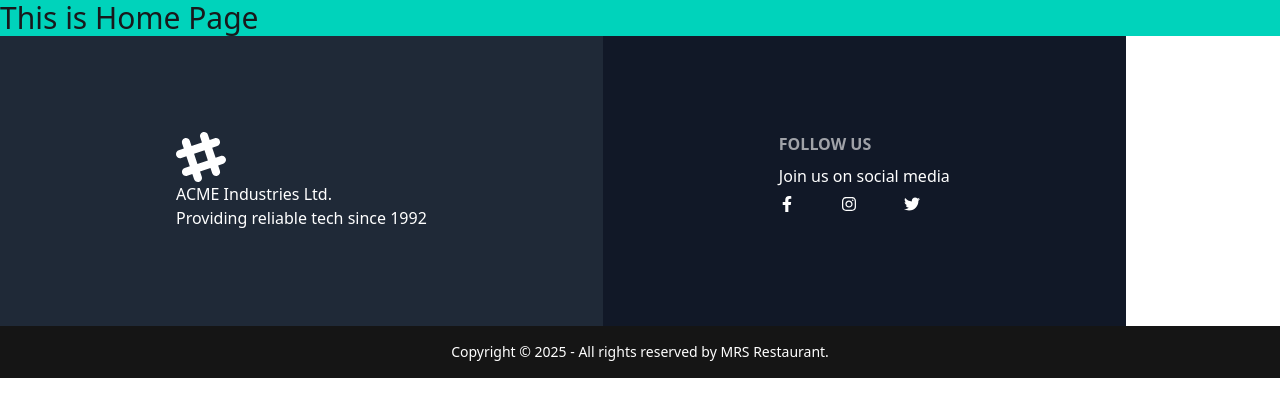
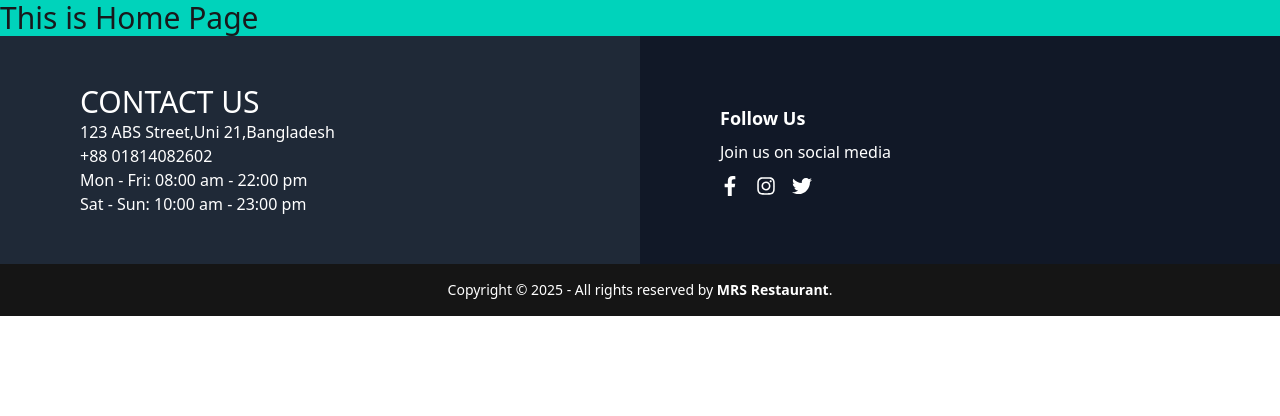
Before and after one commit to Abusayem99133/mrs-restaurant-client, a React (Vite) app: page / in a window 1280 px wide. Shown: the top 416 px of the page. Built offline with nearby package versions, Linux system fonts and the light colour scheme.

Commit message:
updated to the footer section

```diff
--- a/index.html
+++ b/index.html
@@ -4,7 +4,7 @@
     <meta charset="UTF-8" />
     <link rel="icon" type="image/svg+xml" href="/vite.svg" />
     <meta name="viewport" content="width=device-width, initial-scale=1.0" />
-    <title>Vite + React</title>
+    <title>MRS Restaurant</title>
   </head>
   <body>
     <div id="root"></div>
--- a/src/Layout/Main.jsx
+++ b/src/Layout/Main.jsx
@@ -1,6 +1,6 @@
 import React from "react";
 import { Outlet } from "react-router-dom";
-import Footer from "../Shared/Footer/Footer";
+import Footer from "../Pages/Shareds/Footer/Footer";
 
 const Main = () => {
   return (
--- /dev/null
+++ b/src/Pages/Shareds/Footer/Footer.jsx
@@ -0,0 +1,87 @@
+import { FaFacebookF, FaInstagram, FaTwitter } from "react-icons/fa";
+
+const Footer = () => {
+  return (
+    <div>
+      {/* <footer className="md:flex ">
+        <aside className=" bg-[#1F2937] py-24 px-44 text-white">
+          <h2 className="uppercase md:text-3xl">Contact us</h2>
+          <p>123 ABS Street,Uni 21,Bangladesh</p>
+          <span>+88 01814082602</span>
+          <br />
+          <span>Mon - Fri: 08:00 am - 22:00 pm</span>
+          <br />
+          <span>Sat - Sun: 10:00 am - 23:00 pm</span>
+        </aside>
+        <nav className=" bg-[#111827] py-24 px-44 text-white">
+          <h6 className="footer-title">Follow US</h6>
+          <p>Join us on social media</p>
+          <div className="grid grid-flow-col gap-4 my-2">
+            <a>
+              <FaFacebookF />
+            </a>
+            <a>
+              <FaInstagram />
+            </a>
+            <a>
+              <FaTwitter />
+            </a>
+          </div>
+        </nav>
+      </footer> */}
+      <footer className="text-white">
+        {/* Top Section */}
+        <div className="max-w-7xl mx-auto grid grid-cols-1 md:grid-cols-2 ">
+          {/* Left side */}
+          <aside className="bg-[#1F2937] px-6 sm:px-10 lg:px-20 py-12 flex flex-col items-start justify-center">
+            <h2 className="uppercase text-sm sm:text-base lg:text-3xl">
+              Contact us
+            </h2>
+            <p>123 ABS Street,Uni 21,Bangladesh</p>
+            <span>+88 01814082602</span>
+
+            <span>Mon - Fri: 08:00 am - 22:00 pm</span>
+
+            <span>Sat - Sun: 10:00 am - 23:00 pm</span>
+          </aside>
+
+          {/* Right side */}
+          <nav className="bg-[#111827] px-6 sm:px-10 lg:px-20 py-12 flex flex-col items-start justify-center">
+            <h6 className="font-semibold text-lg mb-2">Follow Us</h6>
+            <p className="mb-3 text-sm sm:text-base">Join us on social media</p>
+            <div className="flex gap-4 text-xl">
+              <a
+                href="#"
+                className="hover:text-blue-500 transition-colors duration-300"
+              >
+                <FaFacebookF />
+              </a>
+              <a
+                href="#"
+                className="hover:text-pink-500 transition-colors duration-300"
+              >
+                <FaInstagram />
+              </a>
+              <a
+                href="#"
+                className="hover:text-sky-400 transition-colors duration-300"
+              >
+                <FaTwitter />
+              </a>
+            </div>
+          </nav>
+        </div>
+
+        {/* Bottom Section */}
+        <aside className="bg-[#151515] p-4 text-center">
+          <p className="text-xs sm:text-sm text-white">
+            Copyright © {new Date().getFullYear()} - All rights reserved by{" "}
+            <span className="font-semibold ">MRS Restaurant</span>.
+          </p>
+        </aside>
+      </footer>
+    </div>
+  );
+};
+
+export default Footer;
--- a/src/Shared/Footer/Footer.jsx
+++ /dev/null
@@ -1,52 +0,0 @@
-import { FaFacebookF, FaInstagram, FaTwitter } from "react-icons/fa";
-
-const Footer = () => {
-  return (
-    <div>
-      <footer className="flex ">
-        <aside className=" bg-[#1F2937] py-24 px-44 text-white">
-          <svg
-            width="50"
-            height="50"
-            viewBox="0 0 24 24"
-            xmlns="http://www.w3.org/2000/svg"
-            fillRule="evenodd"
-            clipRule="evenodd"
-            className="fill-current"
-          >
-            <path d="M22.672 15.226l-2.432.811.841 2.515c.33 1.019-.209 2.127-1.23 2.456-1.15.325-2.148-.321-2.463-1.226l-.84-2.518-5.013 1.677.84 2.517c.391 1.203-.434 2.542-1.831 2.542-.88 0-1.601-.564-1.86-1.314l-.842-2.516-2.431.809c-1.135.328-2.145-.317-2.463-1.229-.329-1.018.211-2.127 1.231-2.456l2.432-.809-1.621-4.823-2.432.808c-1.355.384-2.558-.59-2.558-1.839 0-.817.509-1.582 1.327-1.846l2.433-.809-.842-2.515c-.33-1.02.211-2.129 1.232-2.458 1.02-.329 2.13.209 2.461 1.229l.842 2.515 5.011-1.677-.839-2.517c-.403-1.238.484-2.553 1.843-2.553.819 0 1.585.509 1.85 1.326l.841 2.517 2.431-.81c1.02-.33 2.131.211 2.461 1.229.332 1.018-.21 2.126-1.23 2.456l-2.433.809 1.622 4.823 2.433-.809c1.242-.401 2.557.484 2.557 1.838 0 .819-.51 1.583-1.328 1.847m-8.992-6.428l-5.01 1.675 1.619 4.828 5.011-1.674-1.62-4.829z"></path>
-          </svg>
-          <p>
-            ACME Industries Ltd.
-            <br />
-            Providing reliable tech since 1992
-          </p>
-        </aside>
-        <nav className=" bg-[#111827] py-24 px-44 text-white">
-          <h6 className="footer-title">Follow US</h6>
-          <p>Join us on social media</p>
-          <div className="grid grid-flow-col gap-4 my-2">
-            <a>
-              <FaFacebookF />
-            </a>
-            <a>
-              <FaInstagram />
-            </a>
-            <a>
-              <FaTwitter />
-            </a>
-          </div>
-        </nav>
-      </footer>
-
-      <aside className="footer footer-center bg-[#151515] text-base-content p-4">
-        <p className="text-white">
-          Copyright © {new Date().getFullYear()} - All rights reserved by MRS
-          Restaurant.
-        </p>
-      </aside>
-    </div>
-  );
-};
-
-export default Footer;
```
